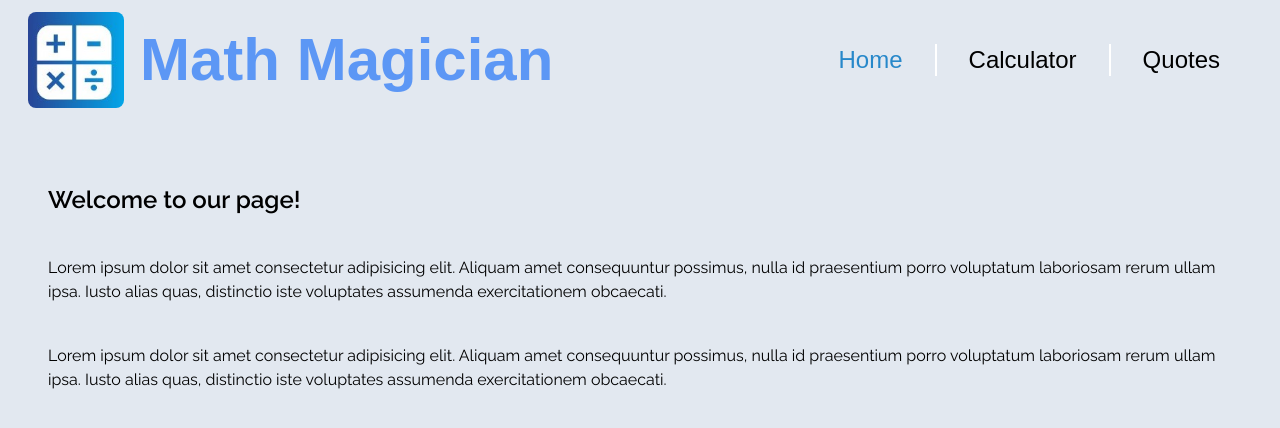
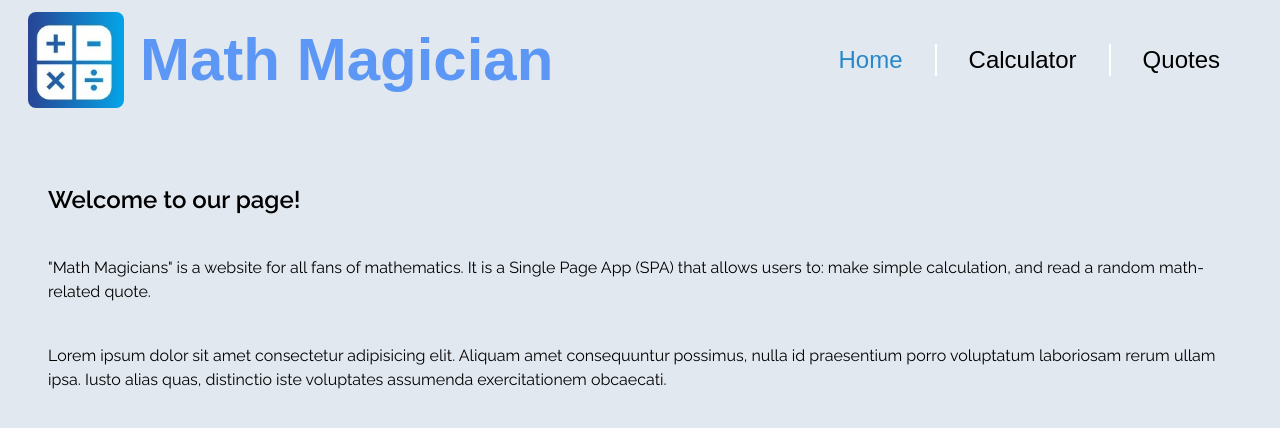
Before and after one commit to michael-duke/Math-Magician, a React (Create React App) app: page / in a window 1280 px wide. Shown: the top 428 px of the page. Built offline with nearby package versions, Linux system fonts and the light colour scheme; a web font is replaced by a local one; what tw-elements would draw is missing.

Commit message:
Update desription in Home Page

```diff
--- a/src/pages/Home.js
+++ b/src/pages/Home.js
@@ -5,16 +5,14 @@ const Home = () => (
     <section className="home mt-7 p-12 space-y-10">
       <h1 className="font-semibold text-2xl">Welcome to our page!</h1>
       <p>
-        Lorem ipsum dolor sit amet consectetur adipisicing elit. Aliquam amet
-        consequuntur possimus, nulla id praesentium porro voluptatum
-        laboriosam rerum ullam ipsa. Iusto alias quas, distinctio iste
-        voluptates assumenda exercitationem obcaecati.
+        &quot;Math Magicians&quot; is a website for all fans of mathematics.
+        It is a Single Page App (SPA) that allows users to: make simple calculation, and read a random math-related quote.
       </p>
       <p>
         Lorem ipsum dolor sit amet consectetur adipisicing elit. Aliquam amet
-        consequuntur possimus, nulla id praesentium porro voluptatum
-        laboriosam rerum ullam ipsa. Iusto alias quas, distinctio iste
-        voluptates assumenda exercitationem obcaecati.
+        consequuntur possimus, nulla id praesentium porro voluptatum laboriosam
+        rerum ullam ipsa. Iusto alias quas, distinctio iste voluptates assumenda
+        exercitationem obcaecati.
       </p>
     </section>
   </>
```
